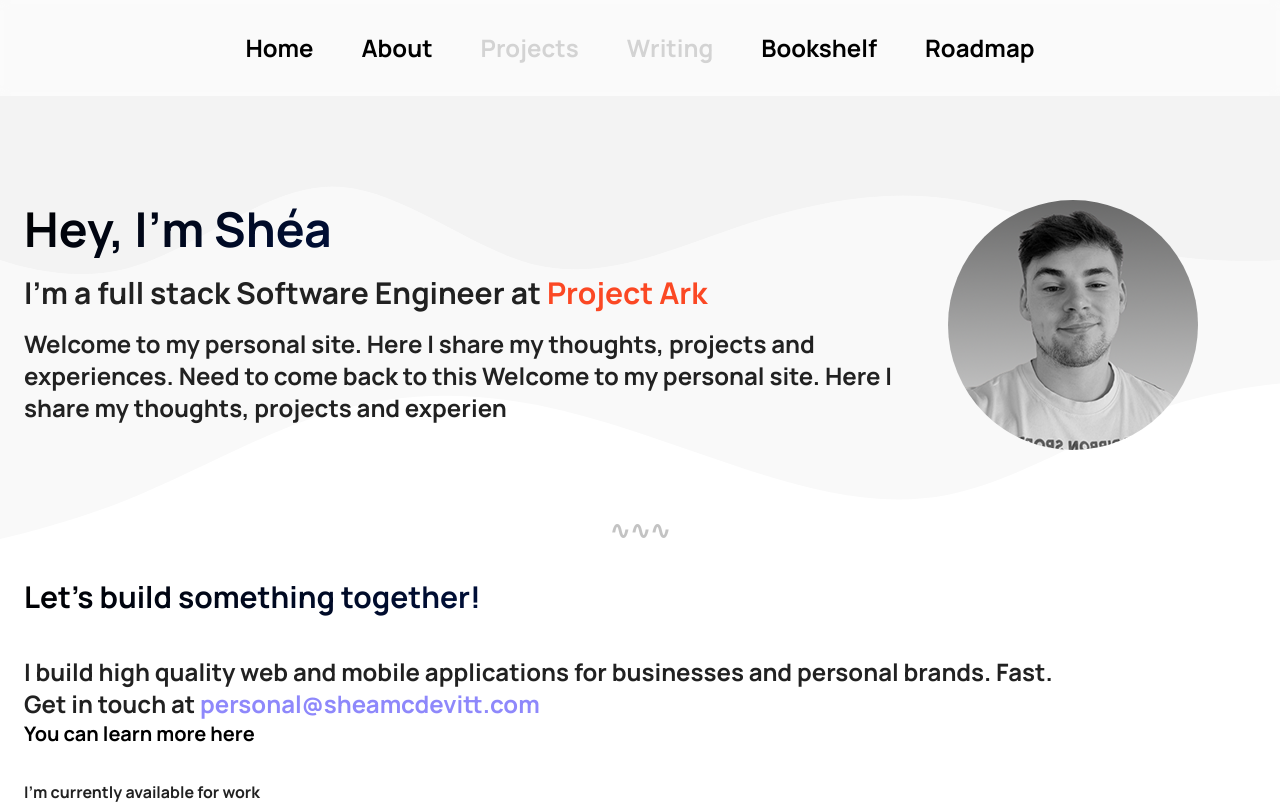
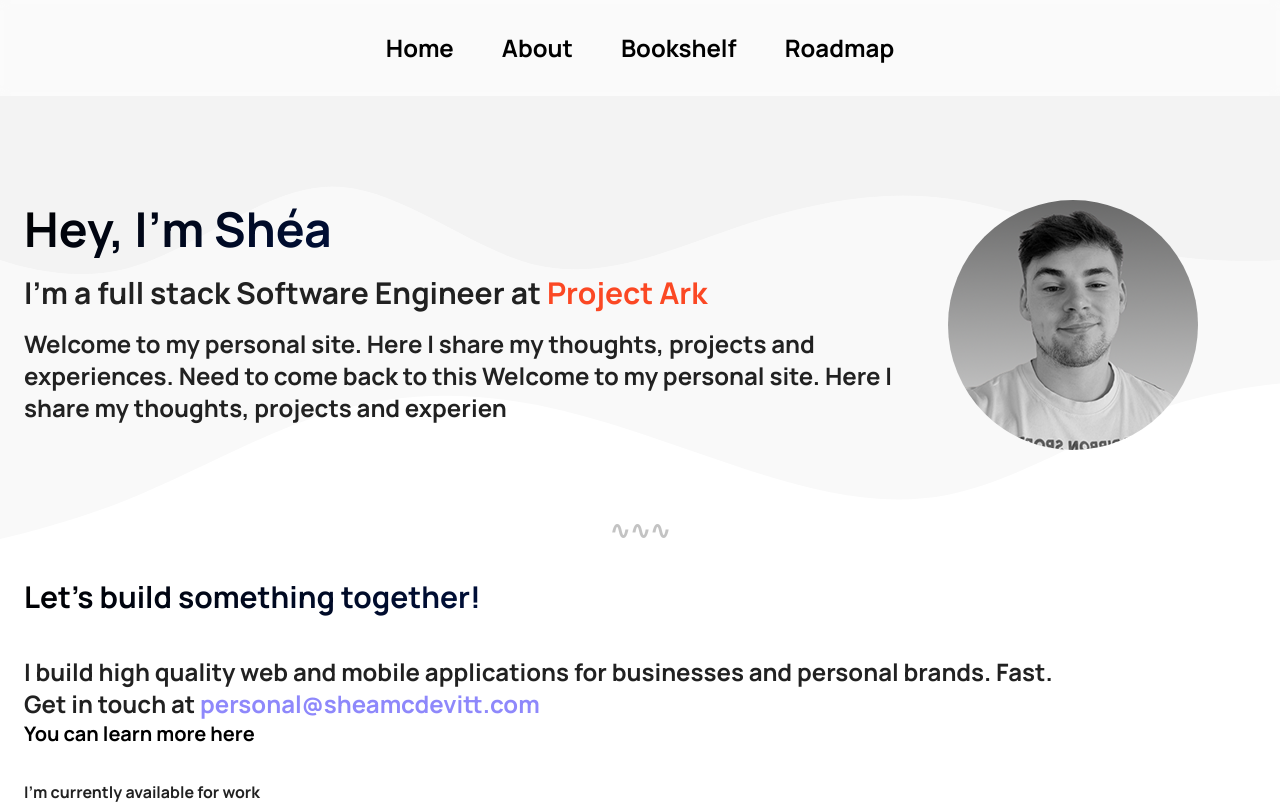
Before and after one commit to sheamcdevitt/SheaOS, a React (Create React App) app in the folder frontend/: page / in a window 1280 px wide. Shown: the top 804 px of the page. Built offline with nearby package versions, Linux system fonts and the light colour scheme.

Commit message:
added hamburger bar for mobile

```diff
--- /dev/null
+++ b/frontend/src/layout/MainLayout/HamburgerMenu.tsx
@@ -0,0 +1,81 @@
+import React from 'react';
+
+import {
+  IconButton,
+  Drawer,
+  List,
+  ListItem,
+  Box,
+  Link,
+  Typography,
+  useMediaQuery,
+  useTheme,
+} from '@mui/material';
+import { Menu } from '@mui/icons-material';
+import { routes } from './routes';
+
+const HamburgerMenu = () => {
+  const [open, setOpen] = React.useState(false);
+
+  const theme = useTheme();
+  const isMobile = useMediaQuery(theme.breakpoints.down('sm'));
+
+  React.useEffect(() => {
+    if (!isMobile) {
+      setOpen(false);
+    }
+  }, [isMobile]);
+
+  const toggleDrawer = (open: boolean) => () => {
+    setOpen(open);
+  };
+
+  const sideList = () => (
+    <Box
+      p={2}
+      sx={{ width: 250 }}
+      role='presentation'
+      onClick={toggleDrawer(false)}
+    >
+      <List>
+        {routes.map((route, index) => (
+          <ListItem key={index}>
+            <Link
+              key={index}
+              className='link'
+              href={`/${route.toLowerCase()}`}
+              underline='none'
+              color='text.primary'
+            >
+              <Typography variant='h3'>{route}</Typography>
+            </Link>
+          </ListItem>
+        ))}
+      </List>
+    </Box>
+  );
+
+  return (
+    <>
+      <IconButton
+        edge='start'
+        sx={{
+          fontSize: '8rem',
+          color: 'black',
+          height: 'fit-content',
+        }}
+        color='inherit'
+        aria-label='menu'
+        onClick={toggleDrawer(true)}
+      >
+        <Menu fontSize='large' />
+      </IconButton>
+
+      <Drawer open={open} onClose={toggleDrawer(false)}>
+        {sideList()}
+      </Drawer>
+    </>
+  );
+};
+
+export default HamburgerMenu;
--- a/frontend/src/layout/MainLayout/Header.tsx
+++ b/frontend/src/layout/MainLayout/Header.tsx
@@ -1,5 +1,7 @@
 import React from 'react';
-import { AppBar, Box, Link, Tooltip, Typography } from '@mui/material';
+import { AppBar, Box, Link, Typography } from '@mui/material';
+import HamburgerMenu from './HamburgerMenu';
+import { routes } from './routes';
 
 const Header: React.FC = () => {
   return (
@@ -9,8 +11,19 @@ const Header: React.FC = () => {
         backdropFilter: 'blur(5px)',
         backgroundColor: '#ffffff99',
         boxShadow: 'none',
+        position: 'fixed',
       }}
     >
+      <Box
+        sx={{
+          display: { xs: 'flex', sm: 'none' },
+          justifyContent: 'flex-end',
+          gap: '3rem',
+          margin: '12px 16px',
+        }}
+      >
+        <HamburgerMenu />
+      </Box>
       <Box
         sx={{
           display: { xs: 'none', sm: 'flex' },
@@ -19,67 +32,17 @@ const Header: React.FC = () => {
           margin: '32px auto',
         }}
       >
-        <Box
-          sx={{
-            display: { xs: 'none', sm: 'flex' },
-            justifyContent: 'flex-start',
-            gap: '3rem',
-          }}
-        >
-          <Link className='link' href='/' underline='none' color='text.primary'>
-            <Typography variant='h3'>Home</Typography>
-          </Link>
+        {routes.map((route, index) => (
           <Link
+            key={index}
             className='link'
-            href='/about'
+            href={`/${route}`}
             underline='none'
             color='text.primary'
           >
-            <Typography variant='h3'>About</Typography>
+            <Typography variant='h3'>{route}</Typography>
           </Link>
-          <Tooltip title='Coming soon!' placement='bottom'>
-            <Typography
-              variant='h3'
-              color='lightgrey'
-              sx={{
-                '&:hover': {
-                  cursor: 'pointer',
-                },
-              }}
-            >
-              Projects
-            </Typography>
-          </Tooltip>
-          <Tooltip title='Coming soon!' placement='bottom'>
-            <Typography
-              variant='h3'
-              color='lightgrey'
-              sx={{
-                '&:hover': {
-                  cursor: 'pointer',
-                },
-              }}
-            >
-              Writing
-            </Typography>
-          </Tooltip>
-          <Link
-            className='link'
-            href='/bookshelf'
-            underline='none'
-            color='text.primary'
-          >
-            <Typography variant='h3'>Bookshelf</Typography>
-          </Link>
-          <Link
-            className='link'
-            href='/roadmap'
-            underline='none'
-            color='text.primary'
-          >
-            <Typography variant='h3'>Roadmap</Typography>
-          </Link>
-        </Box>
+        ))}
       </Box>
     </AppBar>
   );
--- a/frontend/src/layout/MainLayout/index.tsx
+++ b/frontend/src/layout/MainLayout/index.tsx
@@ -21,6 +21,6 @@ const CustomBox = styled(Container)(({ theme }) => ({
   margin: '200px auto 12px',
   position: 'relative',
   [theme.breakpoints.down('sm')]: {
-    margin: '40px auto',
+    margin: '80px auto 12px',
   },
 }));
--- /dev/null
+++ b/frontend/src/layout/MainLayout/routes.ts
@@ -0,0 +1 @@
+export const routes = ['Home', 'About', 'Bookshelf', 'Roadmap'];
```
